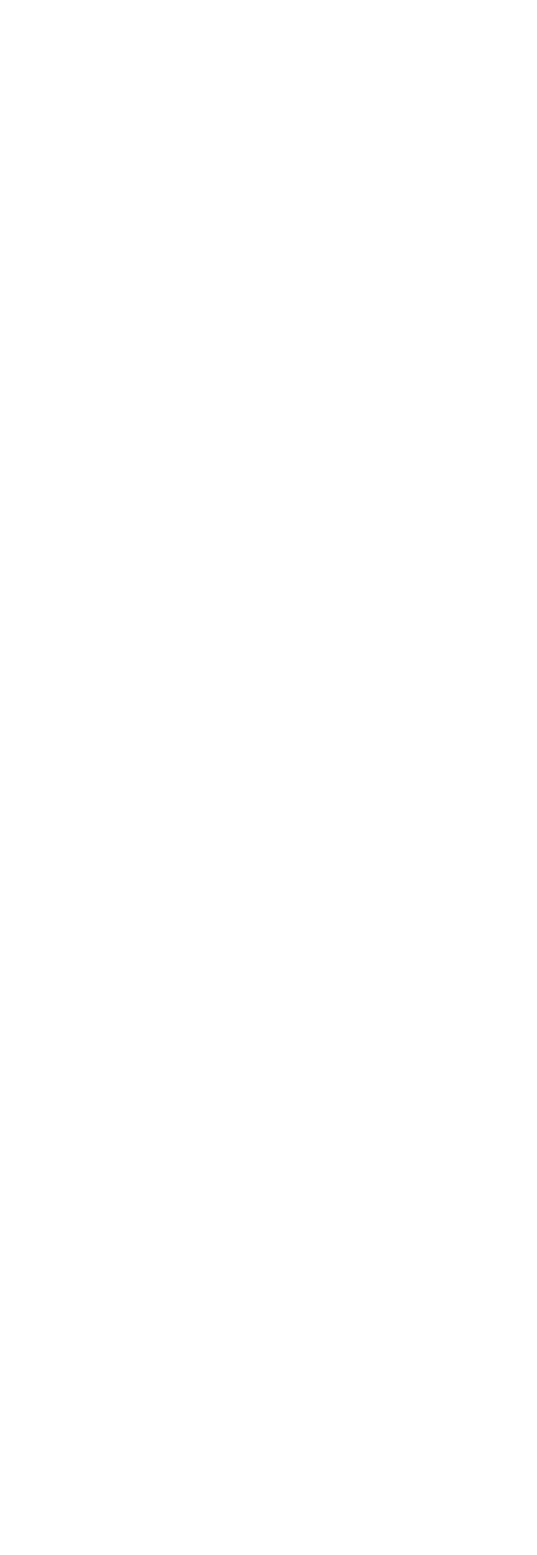
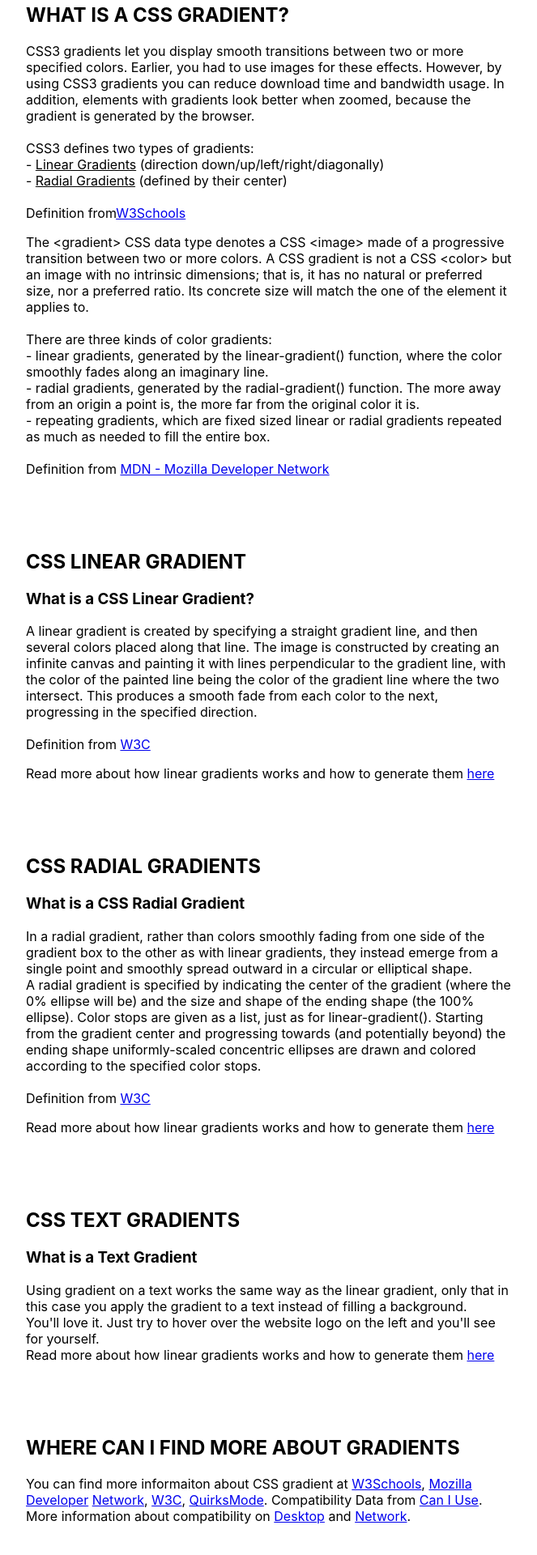
Before and after one commit to NataJenkins/React-css-gradient, a React (Create React App) app: page / in a window 1280 px wide. Shown: the part 1257-3177 px from the top of the page at 81% size, without its empty margins (483-1146 px from the left). Before the commit the page ends 1261 px from the top, so only its background shows below. Built offline with nearby package versions, Linux system fonts and the light colour scheme.

Commit message:
added content info

```diff
--- a/src/components/content/Content.jsx
+++ b/src/components/content/Content.jsx
@@ -90,13 +90,209 @@ export default function Content({ color1, color2, radial, direction }) {
             <span>Red Gradient backgrounds</span>{" "}
             <span>Orange Gradient backgrounds</span>{" "}
             <span>Yellow Gradient backgrounds</span>{" "}
-            <span>Green Gradient backgrounds</span>
-            <span>Azure Gradient backgrounds</span>
-            <span>Blue Gradient backgrounds</span>
-            <span>Purple Gradient backgrounds</span>
-            <span>Pink Gradient backgrounds</span> or
+            <span>Green Gradient backgrounds</span>{" "}
+            <span>Azure Gradient backgrounds</span>{" "}
+            <span>Blue Gradient backgrounds</span>{" "}
+            <span>Purple Gradient backgrounds</span>{" "}
+            <span>Pink Gradient backgrounds</span> or{" "}
             <span>Monochrome Gradient backgrounds</span>
           </p>
+        </section>
+        <section className="whatIsACssGradient">
+          <h2>WHAT IS A CSS GRADIENT?</h2>
+          <p>
+            CSS3 gradients let you display smooth transitions between two or
+            more specified colors. Earlier, you had to use images for these
+            effects. However, by using CSS3 gradients you can reduce download
+            time and bandwidth usage. In addition, elements with gradients look
+            better when zoomed, because the gradient is generated by the
+            browser.
+            <br />
+            <br />
+            CSS3 defines two types of gradients:
+            <br />- <span>Linear Gradients</span> (direction
+            down/up/left/right/diagonally)
+            <br />- <span>Radial Gradients</span> (defined by their center)
+            <br />
+            <br />
+            Definition from
+            <a
+              href="https://www.w3schools.com/csS/css3_gradients.asp"
+              target="blank"
+            >
+              W3Schools
+            </a>
+          </p>
+
+          <p>
+            The &lt;gradient&gt; CSS data type denotes a CSS &lt;image&gt; made
+            of a progressive transition between two or more colors. A CSS
+            gradient is not a CSS &lt;color&gt; but an image with no intrinsic
+            dimensions; that is, it has no natural or preferred size, nor a
+            preferred ratio. Its concrete size will match the one of the element
+            it applies to.
+            <br />
+            <br />
+            There are three kinds of color gradients:
+            <br />
+            - linear gradients, generated by the linear-gradient() function,
+            where the color smoothly fades along an imaginary line.
+            <br />
+            - radial gradients, generated by the radial-gradient() function. The
+            more away from an origin a point is, the more far from the original
+            color it is.
+            <br />
+            - repeating gradients, which are fixed sized linear or radial
+            gradients repeated as much as needed to fill the entire box.
+            <br />
+            <br />
+            Definition from{" "}
+            <a
+              href="https://developer.mozilla.org/en-US/docs/Web/CSS/gradient"
+              target="blank"
+            >
+              MDN - Mozilla Developer Network
+            </a>
+          </p>
+        </section>
+        <section className="linearGradient">
+          <h2>CSS LINEAR GRADIENT</h2>
+          <h3>What is a CSS Linear Gradient?</h3>
+          <p>
+            A linear gradient is created by specifying a straight gradient line,
+            and then several colors placed along that line. The image is
+            constructed by creating an infinite canvas and painting it with
+            lines perpendicular to the gradient line, with the color of the
+            painted line being the color of the gradient line where the two
+            intersect. This produces a smooth fade from each color to the next,
+            progressing in the specified direction.
+            <br />
+            <br />
+            Definition from{" "}
+            <a
+              href="https://drafts.csswg.org/css-images-3/#linear-gradients"
+              target="blank"
+            >
+              W3C
+            </a>
+          </p>
+          <p>
+            Read more about how linear gradients works and how to generate them{" "}
+            <a href="https://www.css-gradient.com/linear-gradients">here</a>{" "}
+          </p>
+        </section>
+        <section className="radialGradients">
+          <h2>CSS RADIAL GRADIENTS</h2>
+          <h3>What is a CSS Radial Gradient</h3>
+          <p>
+            In a radial gradient, rather than colors smoothly fading from one
+            side of the gradient box to the other as with linear gradients, they
+            instead emerge from a single point and smoothly spread outward in a
+            circular or elliptical shape.
+            <br />
+            A radial gradient is specified by indicating the center of the
+            gradient (where the 0% ellipse will be) and the size and shape of
+            the ending shape (the 100% ellipse). Color stops are given as a
+            list, just as for linear-gradient(). Starting from the gradient
+            center and progressing towards (and potentially beyond) the ending
+            shape uniformly-scaled concentric ellipses are drawn and colored
+            according to the specified color stops.
+            <br />
+            <br />
+            Definition from{" "}
+            <a
+              href="https://drafts.csswg.org/css-images-3/#radial-gradients"
+              target="blank"
+            >
+              W3C
+            </a>
+          </p>
+          <p>
+            {" "}
+            Read more about how linear gradients works and how to generate them{" "}
+            <a href="https://www.css-gradient.com/radial-gradients">
+              here
+            </a>{" "}
+          </p>
+        </section>
+        <section className="cssTextGradients">
+          <h2>CSS TEXT GRADIENTS</h2>
+          <h3>What is a Text Gradient</h3>
+          <div>
+            Using gradient on a text works the same way as the linear gradient,
+            only that in this case you apply the gradient to a text instead of
+            filling a background.
+            <br />
+            You'll love it. Just try to hover over the website logo on the left
+            and you'll see for yourself.
+            <br /> Read more about how linear gradients works and how to
+            generate them{" "}
+            <a href="https://www.css-gradient.com/text-gradients">here</a>{" "}
+          </div>
+        </section>
+        <section className="moreAboutGradients">
+          <h2> WHERE CAN I FIND MORE ABOUT GRADIENTS</h2>
+          <div>
+            You can find more informaiton about CSS gradient at{" "}
+            <a
+              href="https://www.w3schools.com/csS/css3_gradients.asp"
+              target="blank"
+            >
+              W3Schools
+            </a>
+            ,{" "}
+            <a
+              href="https://developer.mozilla.org/en-US/docs/Web/CSS/CSS_Images/Using_CSS_gradients"
+              target="blank"
+            >
+              Mozilla
+            </a>{" "}
+            <a
+              href="https://developer.mozilla.org/en-US/docs/Web/CSS/linear-gradient"
+              target="blank"
+            >
+              Developer
+            </a>{" "}
+            <a
+              href="https://developer.mozilla.org/en-US/docs/Web/CSS/radial-gradient"
+              target="blank"
+            >
+              Network
+            </a>
+            ,{" "}
+            <a
+              href="https://www.w3.org/TR/css3-images/#gradients"
+              target="blank"
+            >
+              W3C
+            </a>
+            ,{" "}
+            <a
+              href="http://www.quirksmode.org/css/images/gradients.html"
+              target="blank"
+            >
+              QuirksMode
+            </a>
+            . Compatibility Data from{" "}
+            <a href="https://caniuse.com/#feat=css-gradients" target="blank">
+              Can I Use
+            </a>
+            . More information about compatibility on{" "}
+            <a
+              href="http://www.quirksmode.org/css/images/gradients_desktop.html"
+              target="blank"
+            >
+              Desktop
+            </a>{" "}
+            and{" "}
+            <a
+              href="http://www.quirksmode.org/css/images/gradients_mobile.html"
+              target="blank"
+            >
+              Network
+            </a>
+            .
+          </div>
         </section>
       </div>
     </div>
--- a/src/components/content/content.css
+++ b/src/components/content/content.css
@@ -7,7 +7,7 @@
   width: 100vw;
 }
 
-.about span {
+.info span {
   text-decoration: underline;
 }
 
```
